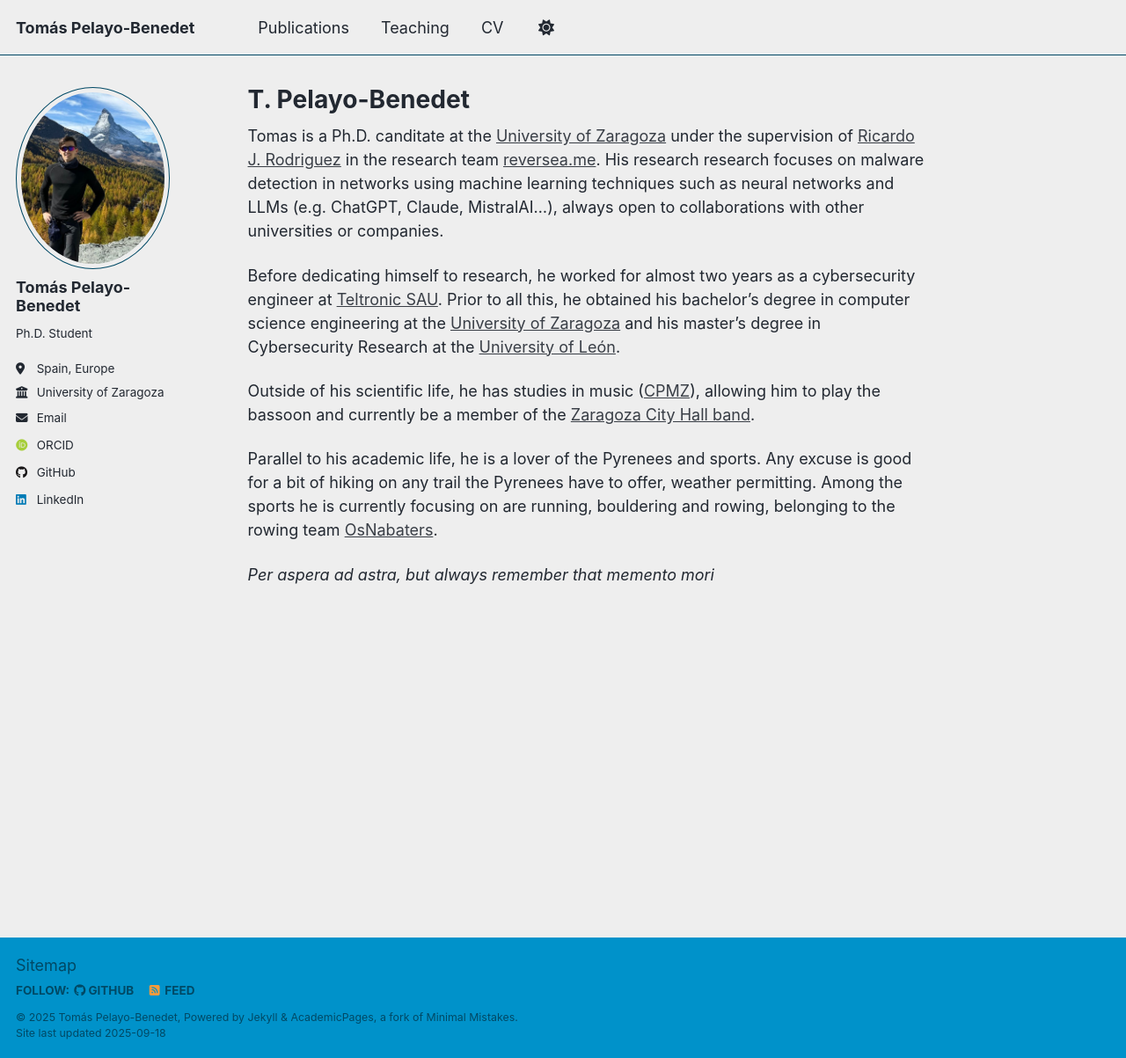
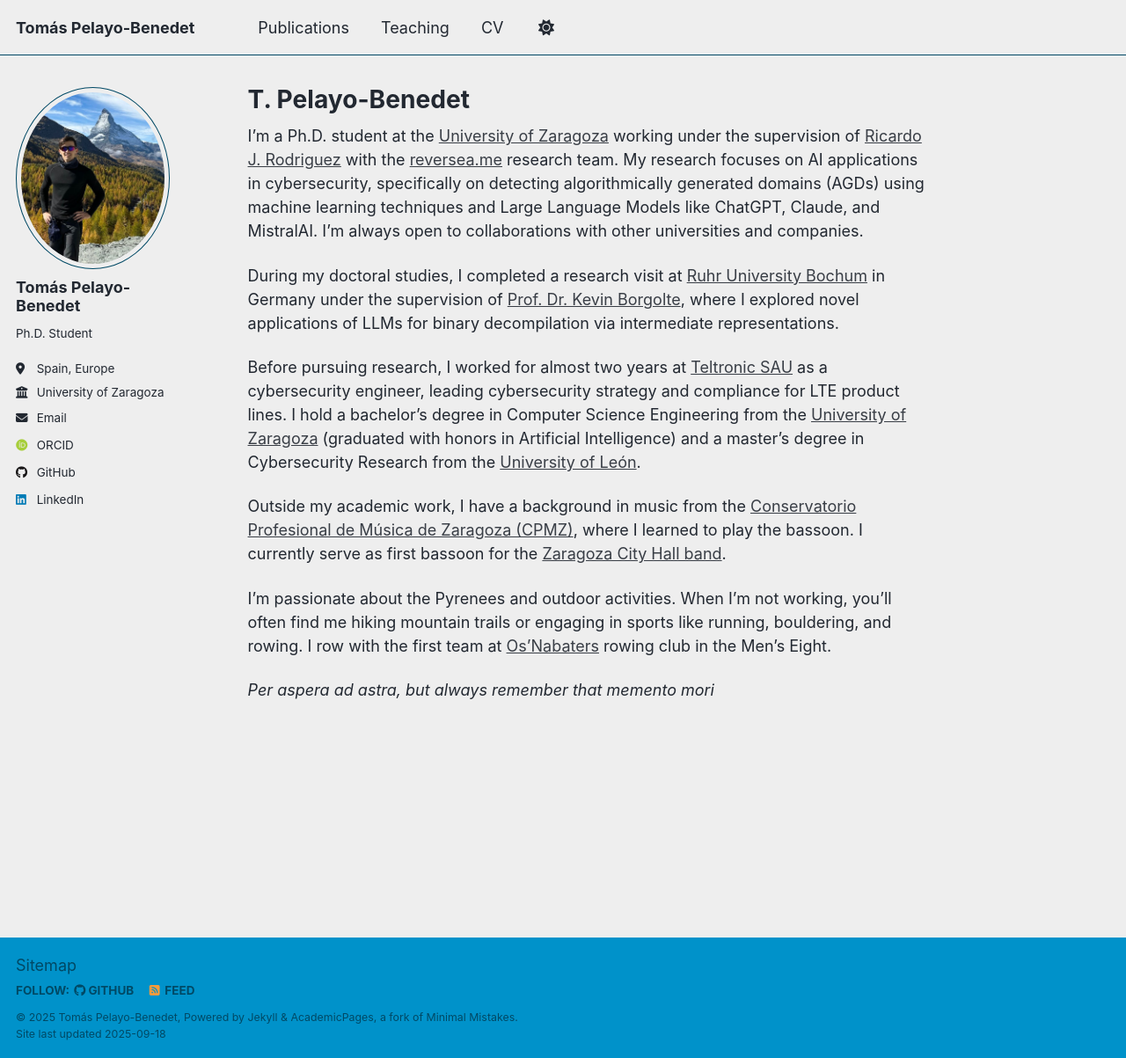
Before and after one commit to TomasPelayoBenedet/tomaspelayobenedet.github.io, a Jekyll site: the page built from _pages/about.md, in a window 1280 px wide and 1203 px high. Shown: the whole window at 88% size. Built offline with Jekyll 4.4.1, drawn with Linux system fonts in a browser that asks for light colours; some web fonts are replaced; a script that is not in the unit is left out.

Commit message:
about update

```diff
--- a/_pages/about.md
+++ b/_pages/about.md
@@ -7,12 +7,14 @@ redirect_from:
   - /about.html
 ---
 
-Tomas is a Ph.D. canditate at the [University of Zaragoza](https://www.unizar.es) under the supervision of [Ricardo J. Rodriguez](https://webdiis.unizar.es/~ricardo/) in the research team [reversea.me](https://www.reversea.me). His research research focuses on malware detection in networks using machine learning techniques such as neural networks and LLMs (e.g. ChatGPT, Claude, MistralAI...), always open to collaborations with other universities or companies.
+I'm a Ph.D. student at the [University of Zaragoza](https://www.unizar.es) working under the supervision of [Ricardo J. Rodriguez](https://webdiis.unizar.es/~ricardo/) with the [reversea.me](https://www.reversea.me) research team. My research focuses on AI applications in cybersecurity, specifically on detecting algorithmically generated domains (AGDs) using machine learning techniques and Large Language Models like ChatGPT, Claude, and MistralAI. I'm always open to collaborations with other universities and companies.
 
-Before dedicating himself to research, he worked for almost two years as a cybersecurity engineer at [Teltronic SAU](https://www.teltronic.es/en/). Prior to all this, he obtained his bachelor's degree in computer science engineering at the [University of Zaragoza](https://www.unizar.es) and his master's degree in Cybersecurity Research at the [University of León](https://www.unileon.es).
+During my doctoral studies, I completed a research visit at [Ruhr University Bochum](https://www.ruhr-uni-bochum.de/en) in Germany under the supervision of [Prof. Dr. Kevin Borgolte](https://kevin.borgolte.me/), where I explored novel applications of LLMs for binary decompilation via intermediate representations.
 
-Outside of his scientific life, he has studies in music ([CPMZ](https://www.cpmzaragoza.com/)), allowing him to play the bassoon and currently be a member of the [Zaragoza City Hall band](https://bandaclubsocialzaragoza.com/banda-de-musica/).
+Before pursuing research, I worked for almost two years at [Teltronic SAU](https://www.teltronic.es/en/) as a cybersecurity engineer, leading cybersecurity strategy and compliance for LTE product lines. I hold a bachelor's degree in Computer Science Engineering from the [University of Zaragoza](https://www.unizar.es) (graduated with honors in Artificial Intelligence) and a master's degree in Cybersecurity Research from the [University of León](https://www.unileon.es).
 
-Parallel to his academic life, he is a lover of the Pyrenees and sports. Any excuse is good for a bit of hiking on any trail the Pyrenees have to offer, weather permitting. Among the sports he is currently focusing on are running, bouldering and rowing, belonging to the rowing team [OsNabaters](https://www.facebook.com/p/Os-Nabaters-do-flumen-100071789451571/).
+Outside my academic work, I have a background in music from the [Conservatorio Profesional de Música de Zaragoza (CPMZ)](https://www.cpmzaragoza.com/), where I learned to play the bassoon. I currently serve as first bassoon for the [Zaragoza City Hall band](https://bandaclubsocialzaragoza.com/banda-de-musica/).
+
+I'm passionate about the Pyrenees and outdoor activities. When I'm not working, you'll often find me hiking mountain trails or engaging in sports like running, bouldering, and rowing. I row with the first team at [Os'Nabaters](https://www.facebook.com/p/Os-Nabaters-do-flumen-100071789451571/) rowing club in the Men's Eight.
 
 <i>Per aspera ad astra, but always remember that memento mori</i>
```
